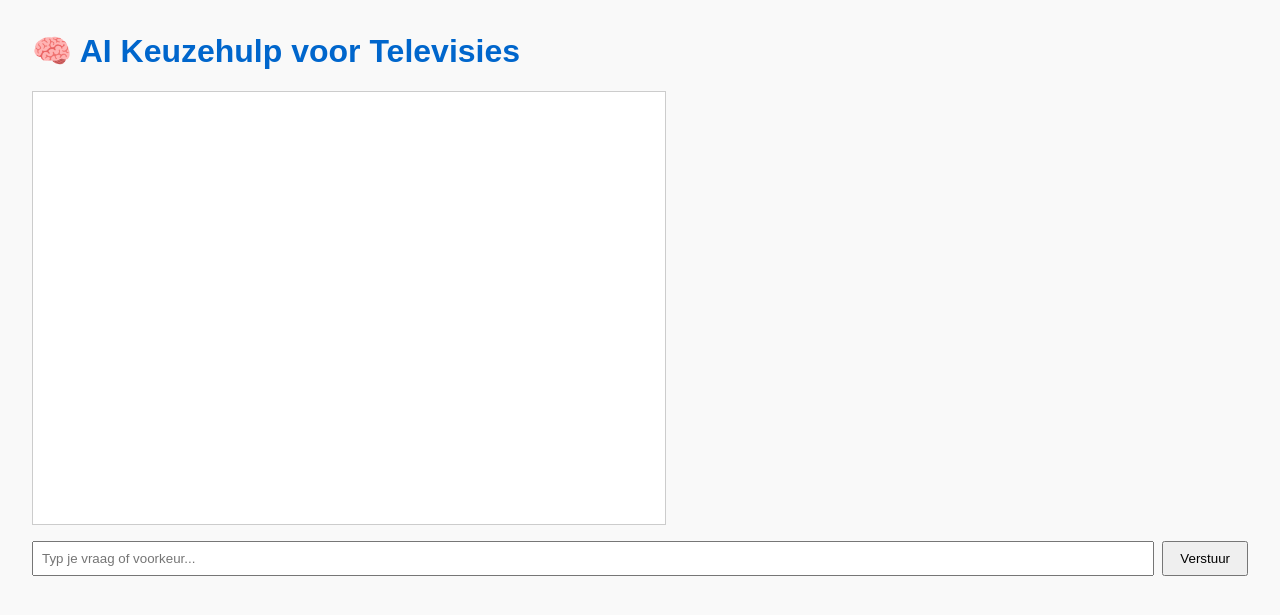
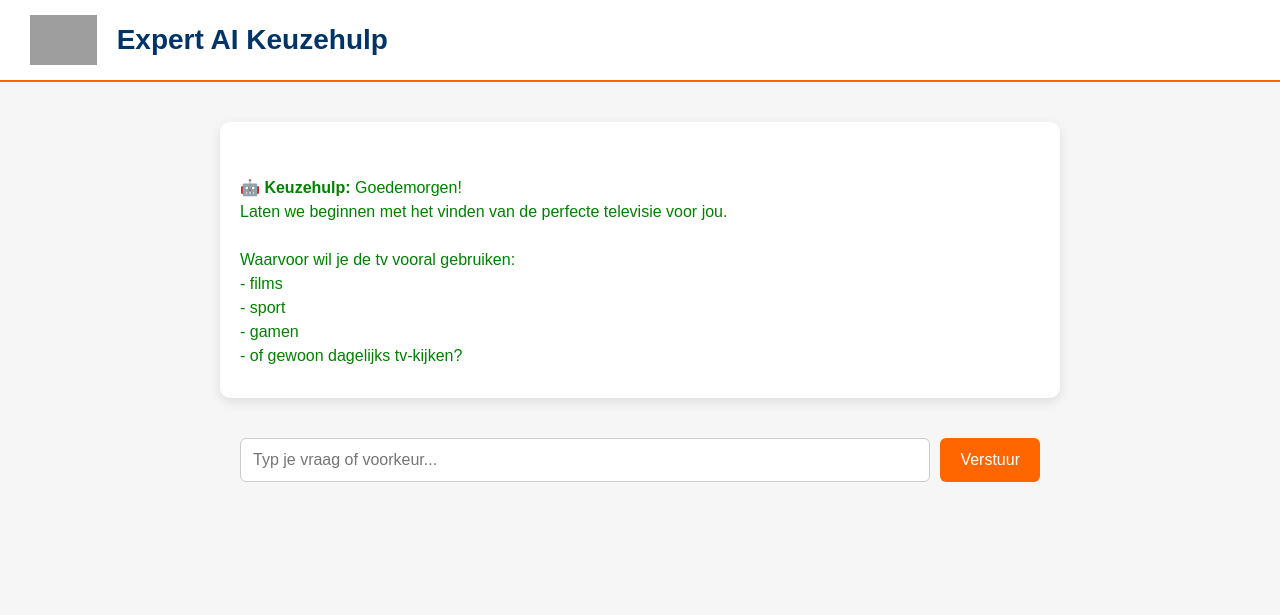
Before and after one commit to Edaniels02/ai-keuzehulp, a Flask app: page /keuzehulp in a window 1280 px wide. Shown: the top 615 px of the page. Run offline with Flask 3, Linux system fonts and the light colour scheme; grey boxes are pictures that could not be loaded.

Commit message:
Update index.html

```diff
--- a/templates/index.html
+++ b/templates/index.html
@@ -1,88 +1,147 @@
 <!DOCTYPE html>
 <html lang="nl">
 <head>
-  <meta charset="UTF-8" />
-  <title>AI Keuzehulp – Expert.nl</title>
+    <meta charset="UTF-8">
+    <title>Expert AI Keuzehulp</title>
     <style>
         body {
             font-family: Arial, sans-serif;
-      margin: 2rem;
-      background-color: #f9f9f9;
+            background-color: #f6f6f6;
+            margin: 0;
+            padding: 0;
+        }
+
+        header {
+            display: flex;
+            align-items: center;
+            background-color: #fff;
+            padding: 15px 30px;
+            border-bottom: 2px solid #ff6600;
+        }
+
+        header img {
+            height: 50px;
+            margin-right: 20px;
+        }
+
+        header h1 {
+            color: #003366;
+            font-size: 28px;
+            margin: 0;
+        }
+
+        .chat-container {
+            max-width: 800px;
+            margin: 40px auto;
+            background: white;
+            padding: 20px;
+            border-radius: 10px;
+            box-shadow: 0 4px 12px rgba(0,0,0,0.1);
+        }
+
+        .message {
+            margin: 10px 0;
+            line-height: 1.5;
+        }
+
+        .user {
+            font-weight: bold;
             color: #333;
         }
-    h1 {
-      color: #0066cc;
+
+        .assistant {
+            color: #007F00;
+            white-space: pre-line;
         }
-    #chat {
-      border: 1px solid #ccc;
-      padding: 1rem;
-      background-color: #fff;
-      max-width: 600px;
-      margin-bottom: 1rem;
-      height: 400px;
-      overflow-y: auto;
-    }
-    .message {
-      margin-bottom: 1rem;
-    }
-    .user {
-      font-weight: bold;
-    }
-    .assistant {
-      color: #006600;
-    }
+
         form {
             display: flex;
-      gap: 0.5rem;
+            margin-top: 20px;
+            max-width: 800px;
+            margin-left: auto;
+            margin-right: auto;
         }
+
         input[type="text"] {
             flex: 1;
-      padding: 0.5rem;
+            padding: 12px;
+            font-size: 16px;
+            border: 1px solid #ccc;
+            border-radius: 6px;
         }
+
         button {
-      padding: 0.5rem 1rem;
+            background-color: #ff6600;
+            color: white;
+            border: none;
+            padding: 12px 20px;
+            margin-left: 10px;
+            font-size: 16px;
+            border-radius: 6px;
+            cursor: pointer;
+        }
+
+        button:hover {
+            background-color: #e65c00;
         }
     </style>
 </head>
 <body>
-  <h1>🧠 AI Keuzehulp voor Televisies</h1>
-  <div id="chat"></div>
+    <header>
+        <img src="{{ url_for('static', filename='images/expert_logo.jpg') }}" alt="Expert logo">
+        <h1>Expert AI Keuzehulp</h1>
+    </header>
+
+    <div class="chat-container" id="chat-box">
+        <div class="message assistant">
+            <strong>🤖 Keuzehulp:</strong> Goedemorgen!
+            Laten we beginnen met het vinden van de perfecte televisie voor jou.
+
+            Waarvoor wil je de tv vooral gebruiken:
+            - films
+            - sport
+            - gamen
+            - of gewoon dagelijks tv-kijken?
+        </div>
+    </div>
 
     <form id="chat-form">
-    <input type="text" id="user-input" placeholder="Typ je vraag of voorkeur..." required />
+        <input type="text" id="user-input" placeholder="Typ je vraag of voorkeur..." required>
         <button type="submit">Verstuur</button>
     </form>
 
     <script>
-    const form = document.getElementById('chat-form');
-    const input = document.getElementById('user-input');
-    const chatBox = document.getElementById('chat');
+        const chatBox = document.getElementById("chat-box");
+        const form = document.getElementById("chat-form");
+        const input = document.getElementById("user-input");
 
-    form.addEventListener('submit', async (e) => {
+        form.addEventListener("submit", async (e) => {
             e.preventDefault();
-      const message = input.value.trim();
-      if (!message) return;
+            const userText = input.value.trim();
+            if (!userText) return;
 
-      // Voeg user message toe
-      chatBox.innerHTML += `<div class="message user">👤 Jij: ${message}</div>`;
-      chatBox.scrollTop = chatBox.scrollHeight;
+            // Voeg gebruikerbericht toe
+            const userMessage = document.createElement("div");
+            userMessage.className = "message user";
+            userMessage.innerHTML = "<strong>🧑 Jij:</strong> " + userText;
+            chatBox.appendChild(userMessage);
+
             input.value = "";
 
-      try {
-        const response = await fetch('/chat', {
-          method: 'POST',
-          headers: { 'Content-Type': 'application/json' },
-          body: JSON.stringify({ message: message })
+            // Haal AI-reactie op
+            const response = await fetch("/chat", {
+                method: "POST",
+                headers: { "Content-Type": "application/json" },
+                body: JSON.stringify({ message: userText })
             });
 
             const data = await response.json();
-        const reply = data.assistant || "Geen antwoord ontvangen.";
-        chatBox.innerHTML += `<div class="message assistant">🤖 Keuzehulp: ${reply}</div>`;
+            const assistantMessage = document.createElement("div");
+            assistantMessage.className = "message assistant";
+            assistantMessage.innerHTML = "<strong>🤖 Keuzehulp:</strong> " + (data.assistant || data.error || "Geen antwoord ontvangen.");
+            chatBox.appendChild(assistantMessage);
+
             chatBox.scrollTop = chatBox.scrollHeight;
-      } catch (err) {
-        chatBox.innerHTML += `<div class="message assistant">⚠️ Fout bij ophalen van antwoord.</div>`;
-        chatBox.scrollTop = chatBox.scrollHeight;
-      }
         });
     </script>
 </body>
```
Lines whose indentation alone changed are shown as unchanged.
